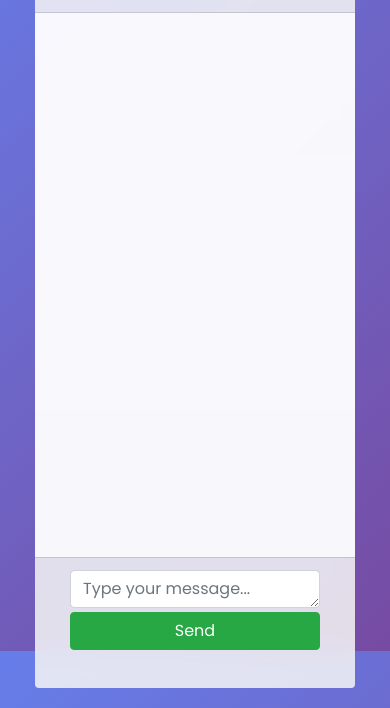
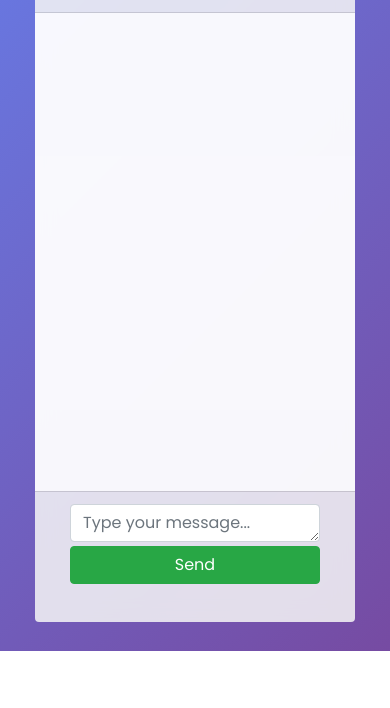
Before and after one commit to nouzen-shinei/Ai-ChatBot, a plain HTML site: page index.html in a window 390 px wide. Shown: the part 193-901 px from the top of the page. After the commit the page ends 844 px from the top, so only its background shows below. Drawn offline with nearby package versions, Linux system fonts and the light colour scheme.

Commit message:
Update index.html

```diff
--- a/index.html
+++ b/index.html
@@ -190,7 +190,7 @@
         /* Responsive Mobile Styles */
         @media only screen and (max-width: 480px) {
             .chat-box {
-                height: calc(100vh - 300px);
+                height: calc(100vh - 366px);
             }
 
             .card-header {
```
